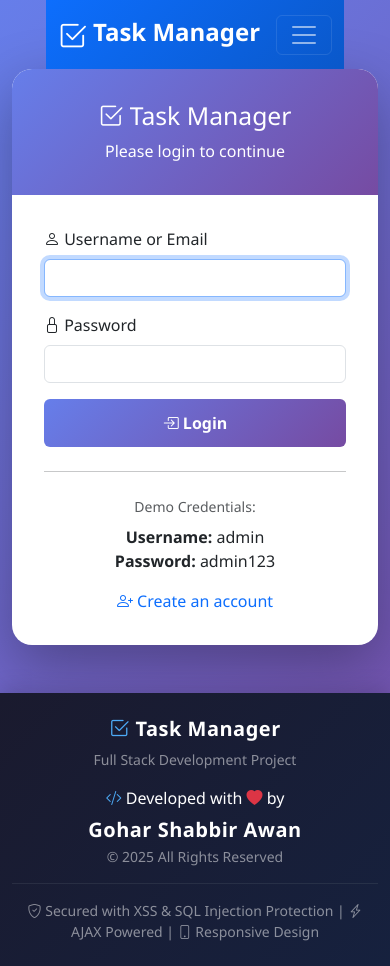
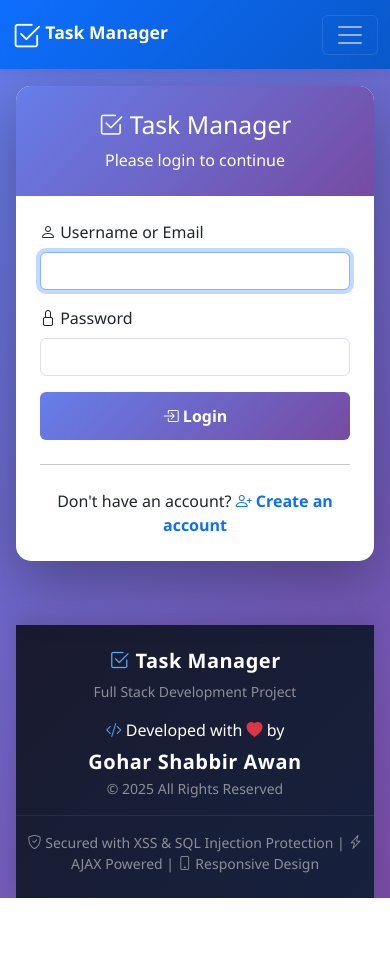
Before and after one commit to 2503539-lab/task-manager-full-stack, a PHP site: template templates/login.html.twig in a window 390 px wide. After the commit the page ends 898 px from the top, so only its background shows below. Run offline with PHP 8.4, Linux system fonts and the light colour scheme; the template is opened without the code that fills it, so the values that code supplies are empty; a stand-in replaces the project's code that opens the database connection; some libraries are stand-ins or nearby versions.

Commit message:
responsiveness fixes

```diff
--- a/script.js
+++ b/script.js
@@ -80,9 +80,19 @@
 
     // Form validation
     $('form').on('submit', function(e) {
+        // Check for reCAPTCHA in form
+        const recaptchaResponse = grecaptcha.getResponse();
+        const hasRecaptcha = $(this).find('.g-recaptcha').length > 0;
+
+        if (hasRecaptcha && !recaptchaResponse) {
+            e.preventDefault();
+            alert('Please complete the reCAPTCHA verification');
+            return false;
+        }
+
+        // Validate task title for add task form
         const title = $('#title').val().trim();
-
-        if (title === '') {
+        if ($(this).attr('action') === 'add_task.php' && title === '') {
             e.preventDefault();
             alert('Please enter a task title');
             $('#title').focus();
--- a/templates/base.html.twig
+++ b/templates/base.html.twig
@@ -21,11 +21,11 @@
 </head>
 <body>
     <nav class="navbar navbar-expand-lg navbar-dark bg-primary">
-        <div class="container">
-            <a class="navbar-brand" href="index.php">
+        <div class="container-fluid">
+            <a class="navbar-brand" href="{% if user is defined %}index.php{% else %}login.php{% endif %}">
                 <i class="bi bi-check2-square"></i> Task Manager
             </a>
-            <button class="navbar-toggler" type="button" data-bs-toggle="collapse" data-bs-target="#navbarNav">
+            <button class="navbar-toggler" type="button" data-bs-toggle="collapse" data-bs-target="#navbarNav" aria-controls="navbarNav" aria-expanded="false" aria-label="Toggle navigation">
                 <span class="navbar-toggler-icon"></span>
             </button>
             <div class="collapse navbar-collapse" id="navbarNav">
@@ -33,17 +33,17 @@
                     {% if user is defined %}
                         <li class="nav-item">
                             <a class="nav-link active" href="index.php">
-                                <i class="bi bi-house-door"></i> Home
+                                <i class="bi bi-house-door"></i> <span class="d-none d-md-inline">Home</span>
                             </a>
                         </li>
                         <li class="nav-item">
                             <a class="nav-link" href="search.php">
-                                <i class="bi bi-search"></i> Search
+                                <i class="bi bi-search"></i> <span class="d-none d-md-inline">Search</span>
                             </a>
                         </li>
                         <li class="nav-item dropdown">
-                            <a class="nav-link dropdown-toggle" href="#" id="navbarDropdown" role="button" data-bs-toggle="dropdown">
-                                <i class="bi bi-person-circle"></i> {{ user.username }}
+                            <a class="nav-link dropdown-toggle" href="#" id="navbarDropdown" role="button" data-bs-toggle="dropdown" aria-expanded="false">
+                                <i class="bi bi-person-circle"></i> <span class="d-none d-md-inline">{{ user.username }}</span>
                             </a>
                             <ul class="dropdown-menu dropdown-menu-end">
                                 <li><a class="dropdown-item" href="logout.php"><i class="bi bi-box-arrow-right"></i> Logout</a></li>
@@ -52,12 +52,12 @@
                     {% else %}
                         <li class="nav-item">
                             <a class="nav-link" href="login.php">
-                                <i class="bi bi-box-arrow-in-right"></i> Login
+                                <i class="bi bi-box-arrow-in-right"></i> <span class="d-none d-md-inline">Login</span>
                             </a>
                         </li>
                         <li class="nav-item">
                             <a class="nav-link" href="register.php">
-                                <i class="bi bi-person-plus"></i> Register
+                                <i class="bi bi-person-plus"></i> <span class="d-none d-md-inline">Register</span>
                             </a>
                         </li>
                     {% endif %}
--- a/templates/login.html.twig
+++ b/templates/login.html.twig
@@ -7,10 +7,26 @@
     body {
         background: linear-gradient(135deg, #667eea 0%, #764ba2 100%);
         min-height: 100vh;
-        display: flex;
-        align-items: center;
-        justify-content: center;
+        padding-top: 76px; /* Account for fixed navbar */
     }
+
+    /* Full width navbar for login/register */
+    .navbar {
+        position: fixed;
+        top: 0;
+        left: 0;
+        right: 0;
+        width: 100%;
+        z-index: 1000;
+        box-shadow: 0 2px 10px rgba(0,0,0,0.1);
+    }
+
+    .navbar .container {
+        max-width: 100%;
+        padding-left: 1rem;
+        padding-right: 1rem;
+    }
+
     .login-card {
         background: white;
         border-radius: 20px;
@@ -18,6 +34,7 @@
         overflow: hidden;
         max-width: 450px;
         width: 100%;
+        margin: 2rem auto;
     }
     .login-header {
         background: linear-gradient(135deg, #667eea 0%, #764ba2 100%);
@@ -34,14 +51,64 @@
         padding: 12px;
         font-weight: 600;
     }
+
+    /* Mobile responsive */
+    @media (max-width: 768px) {
+        body {
+            padding-top: 70px;
+        }
+        .container-fluid.px-0 {
+            padding-left: 1rem !important;
+            padding-right: 1rem !important;
+        }
+        .container {
+            padding-left: 0;
+            padding-right: 0;
+        }
+        .row {
+            margin-left: 0;
+            margin-right: 0;
+        }
+        .row > [class*="col-"] {
+            padding-left: 0;
+            padding-right: 0;
+        }
+        .login-card {
+            margin: 1rem auto;
+            border-radius: 15px;
+            max-width: 100%;
+            box-sizing: border-box;
+        }
+        .login-header {
+            padding: 1.5rem;
+        }
+        .login-body {
+            padding: 1.5rem;
+        }
+        .login-body .form-control,
+        .login-body .g-recaptcha,
+        .login-body .btn {
+            width: 100%;
+            max-width: 100%;
+            box-sizing: border-box;
+        }
+        .navbar-brand {
+            font-size: 1.1rem;
+        }
+        .navbar-nav .nav-link {
+            padding: 0.5rem 0.75rem;
+            font-size: 0.9rem;
+        }
+    }
 </style>
 {% endblock %}
 
 {% block content %}
-<div class="container">
-    <div class="row justify-content-center">
-        <div class="col-md-6">
-            <div class="login-card">
+<div class="container-fluid px-0">
+    <div class="container">
+        <div class="row justify-content-center">
+            <div class="col-md-6">
+                <div class="login-card">
                 <div class="login-header">
                     <h2 class="mb-0">
                         <i class="bi bi-check2-square"></i> Task Manager
@@ -99,17 +166,12 @@
                     <hr class="my-4">
 
                     <div class="text-center">
-                        <p class="text-muted small mb-2">Demo Credentials:</p>
                         <p class="mb-0">
-                            <strong>Username:</strong> admin<br>
-                            <strong>Password:</strong> admin123
+                            Don't have an account?
+                            <a href="register.php" class="text-decoration-none fw-bold">
+                                <i class="bi bi-person-plus"></i> Create an account
+                            </a>
                         </p>
-                    </div>
-
-                    <div class="text-center mt-3">
-                        <a href="register.php" class="text-decoration-none">
-                            <i class="bi bi-person-plus"></i> Create an account
-                        </a>
                     </div>
                 </div>
             </div>
```
Also changed, not shown: config/config.php (+23 -5 lines), templates/register.html.twig (+74 -8 lines).
